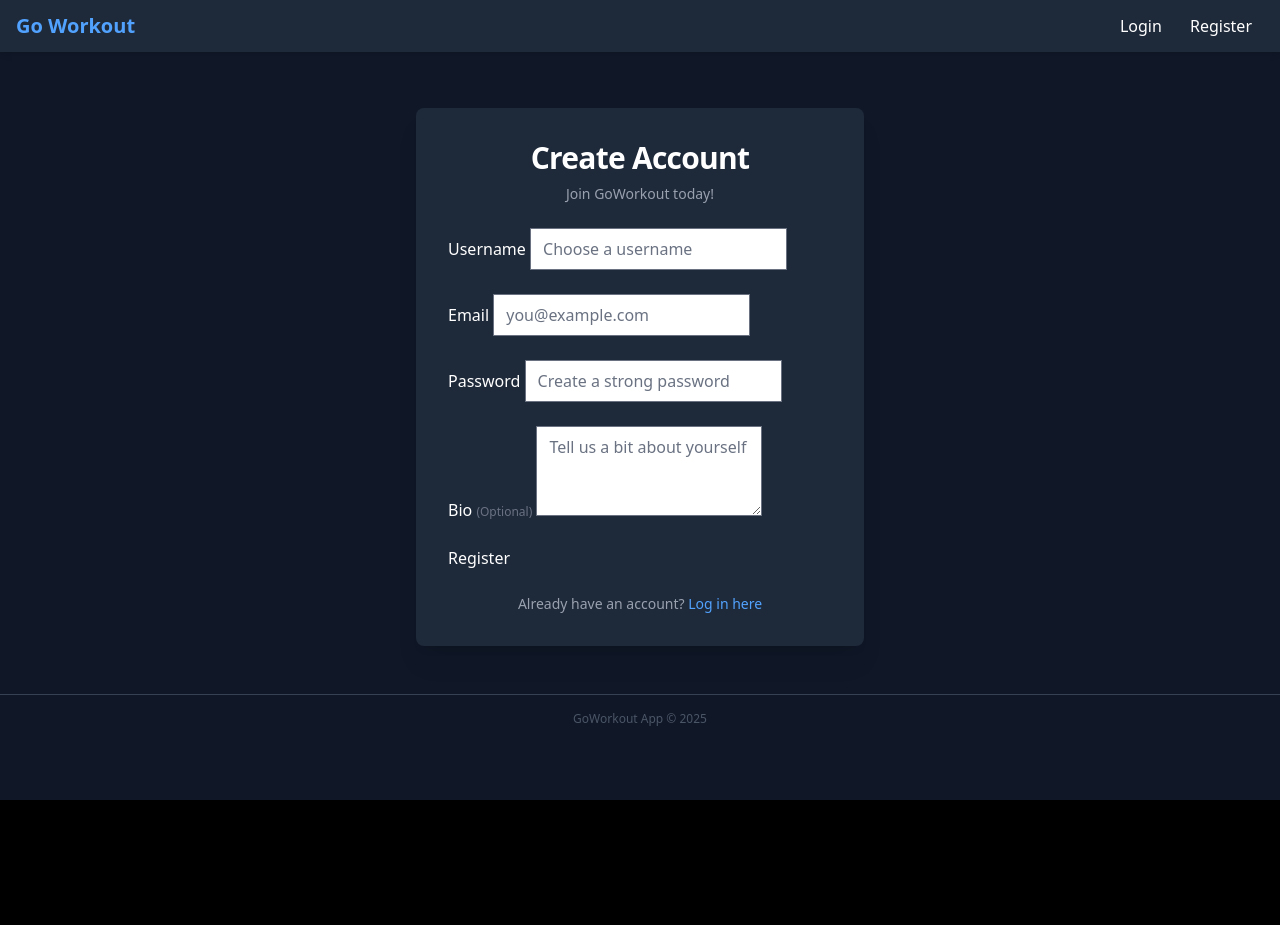
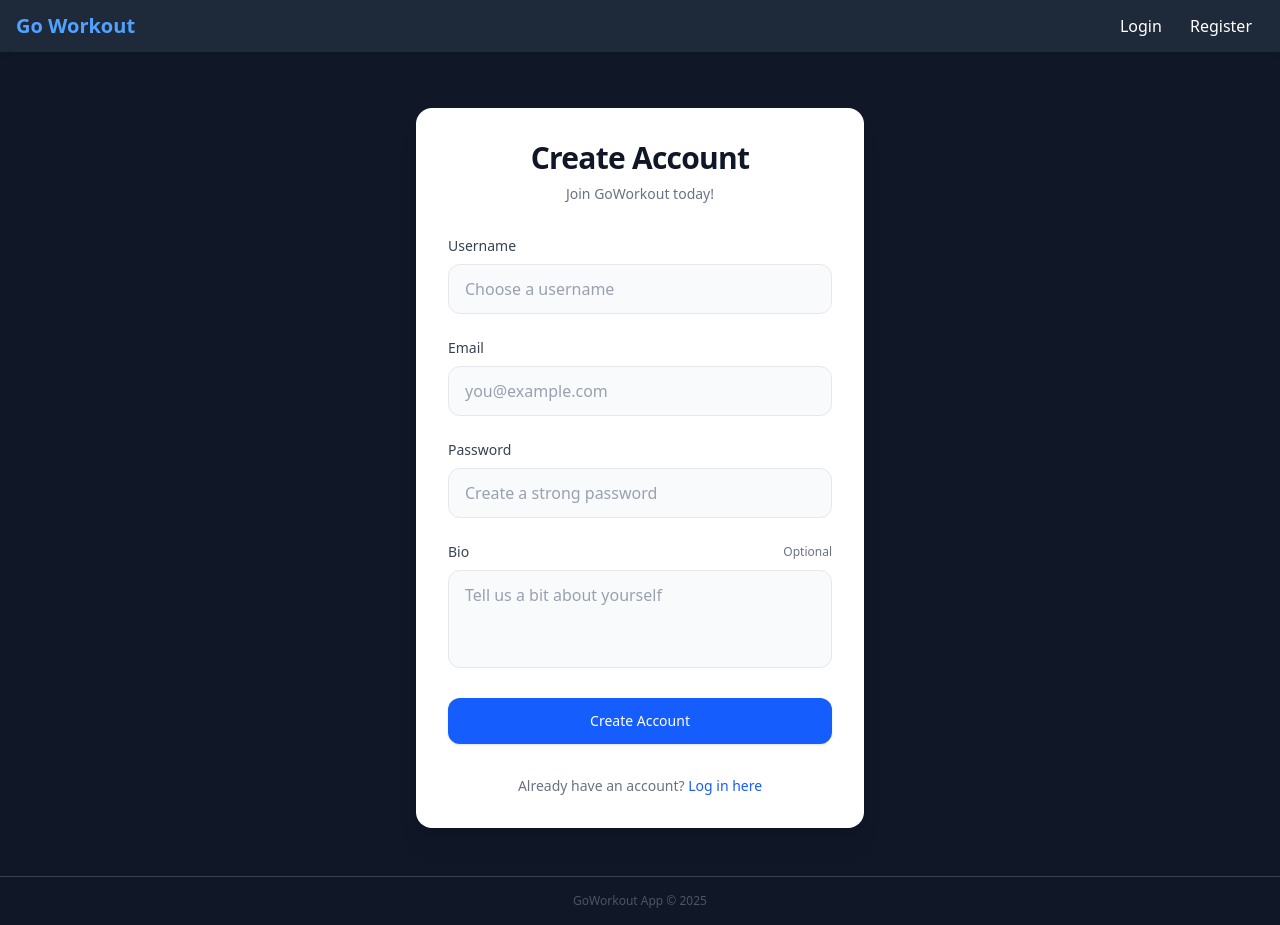
Before and after one commit to joaopaulomendes95/goworkout, a SvelteKit app in the folder frontend/: page /register in a window 1280 px wide. Before the commit the page ends 800 px from the top, so only its background shows below. Built offline with nearby package versions, Linux system fonts and the light colour scheme.

Commit message:
fix register form

```diff
--- a/frontend/src/routes/register/+page.svelte
+++ b/frontend/src/routes/register/+page.svelte
@@ -6,47 +6,122 @@
 	let currentEmail = $state(form?.email || '');
 	let currentPassword = $state('');
 	let currentBio = $state(form?.bio || '');
-
 </script>
 
-<div class="w-full max-w-md p-8 space-y-6 bg-gray-800 rounded-lg shadow-xl mx-auto mt-10">
+<div
+	class="mx-auto mt-10 w-full max-w-md space-y-8 rounded-2xl bg-white p-8 shadow-xl dark:bg-gray-900"
+>
 	<div class="text-center">
-        <h1 class="text-3xl font-bold tracking-tight">Create Account</h1>
-        <p class="mt-2 text-sm text-gray-400">Join GoWorkout today!</p>
+		<h1 class="text-3xl font-bold tracking-tight text-gray-900 dark:text-white">Create Account</h1>
+		<p class="mt-2 text-sm text-gray-500 dark:text-gray-400">Join GoWorkout today!</p>
 	</div>
 
-    {#if form && form.message }
-      <div class="bg-red-700 border border-red-600 text-red-100 px-4 py-3 rounded relative mb-4" role="alert">
-        <strong class="font-bold">Registration Failed:</strong>
-        <span class="block sm:inline"> {form.message}</span>
+	{#if form && form.message}
+		<div
+			class="mb-4 rounded-xl border border-red-200 bg-red-50 px-4 py-3 text-red-700 transition-all duration-300 dark:border-red-800 dark:bg-red-900/20 dark:text-red-300"
+			role="alert"
+		>
+			<div class="flex items-center">
+				<svg
+					xmlns="http://www.w3.org/2000/svg"
+					class="mr-2 h-5 w-5"
+					viewBox="0 0 20 20"
+					fill="currentColor"
+				>
+					<path
+						fill-rule="evenodd"
+						d="M18 10a8 8 0 11-16 0 8 8 0 0116 0zm-7 4a1 1 0 11-2 0 1 1 0 012 0zm-1-9a1 1 0 00-1 1v4a1 1 0 102 0V6a1 1 0 00-1-1z"
+						clip-rule="evenodd"
+					/>
+				</svg>
+				<span><strong class="font-medium">Registration Failed:</strong> {form.message}</span>
+			</div>
 		</div>
 	{/if}
 
 	<form method="POST" use:enhance class="space-y-6">
-        <div>
-            <label for="username">Username</label>
-            <input bind:value={currentUsername} id="username" name="username" type="text" placeholder="Choose a username"/>
+		<div class="space-y-2">
+			<label for="username" class="block text-sm font-medium text-gray-700 dark:text-gray-300"
+				>Username</label
+			>
+			<div class="relative">
+				<input
+					bind:value={currentUsername}
+					id="username"
+					name="username"
+					type="text"
+					placeholder="Choose a username"
+					class="w-full rounded-xl border border-gray-200 bg-gray-50 px-4 py-3 text-gray-900 transition-all duration-200 outline-none placeholder:text-gray-400 focus:border-transparent focus:ring-2 focus:ring-blue-500 dark:border-gray-700 dark:bg-gray-800 dark:text-gray-100 dark:placeholder:text-gray-600"
+				/>
 			</div>
-        <div>
-            <label for="email">Email</label>
-            <input bind:value={currentEmail} id="email" name="email" type="email" placeholder="you@example.com"/>
 		</div>
-        <div>
-            <label for="password">Password</label>
-            <input bind:value={currentPassword} id="password" name="password" type="password" placeholder="Create a strong password"/>
+
+		<div class="space-y-2">
+			<label for="email" class="block text-sm font-medium text-gray-700 dark:text-gray-300"
+				>Email</label
+			>
+			<div class="relative">
+				<input
+					bind:value={currentEmail}
+					id="email"
+					name="email"
+					type="email"
+					placeholder="you@example.com"
+					class="w-full rounded-xl border border-gray-200 bg-gray-50 px-4 py-3 text-gray-900 transition-all duration-200 outline-none placeholder:text-gray-400 focus:border-transparent focus:ring-2 focus:ring-blue-500 dark:border-gray-700 dark:bg-gray-800 dark:text-gray-100 dark:placeholder:text-gray-600"
+				/>
 			</div>
-        <div>
-            <label for="bio">Bio <span class="text-xs text-gray-500">(Optional)</span></label>
-            <textarea bind:value={currentBio} id="bio" name="bio" rows="3" placeholder="Tell us a bit about yourself"></textarea>
 		</div>
-        <button type="submit">
-            Register
+
+		<div class="space-y-2">
+			<label for="password" class="block text-sm font-medium text-gray-700 dark:text-gray-300"
+				>Password</label
+			>
+			<div class="relative">
+				<input
+					bind:value={currentPassword}
+					id="password"
+					name="password"
+					type="password"
+					placeholder="Create a strong password"
+					class="w-full rounded-xl border border-gray-200 bg-gray-50 px-4 py-3 text-gray-900 transition-all duration-200 outline-none placeholder:text-gray-400 focus:border-transparent focus:ring-2 focus:ring-blue-500 dark:border-gray-700 dark:bg-gray-800 dark:text-gray-100 dark:placeholder:text-gray-600"
+				/>
+			</div>
+		</div>
+
+		<div class="space-y-2">
+			<div class="flex items-center justify-between">
+				<label for="bio" class="block text-sm font-medium text-gray-700 dark:text-gray-300"
+					>Bio</label
+				>
+				<span class="text-xs text-gray-500 dark:text-gray-400">Optional</span>
+			</div>
+			<textarea
+				bind:value={currentBio}
+				id="bio"
+				name="bio"
+				rows="3"
+				placeholder="Tell us a bit about yourself"
+				class="w-full resize-none rounded-xl border border-gray-200 bg-gray-50 px-4 py-3 text-gray-900 transition-all duration-200 outline-none placeholder:text-gray-400 focus:border-transparent focus:ring-2 focus:ring-blue-500 dark:border-gray-700 dark:bg-gray-800 dark:text-gray-100 dark:placeholder:text-gray-600"
+			></textarea>
+		</div>
+
+		<button
+			type="submit"
+			class="flex w-full justify-center rounded-xl border border-transparent bg-blue-600 px-4 py-3 text-sm font-medium text-white shadow-sm transition-all duration-200 hover:bg-blue-700 focus:ring-2 focus:ring-blue-500 focus:ring-offset-2 focus:outline-none"
+		>
+			Create Account
 		</button>
 	</form>
-    <p class="mt-4 text-center text-sm text-gray-400">
+
+	<div class="mt-6">
+		<p class="text-center text-sm text-gray-500 dark:text-gray-400">
 			Already have an account?
-        <a href="/login" class="font-medium text-blue-400 hover:text-blue-300">
+			<a
+				href="/login"
+				class="font-medium text-blue-600 transition-colors duration-200 hover:text-blue-500 dark:text-blue-400 dark:hover:text-blue-300"
+			>
 				Log in here
 			</a>
 		</p>
 	</div>
+</div>
```
Lines whose indentation alone changed are shown as unchanged.
